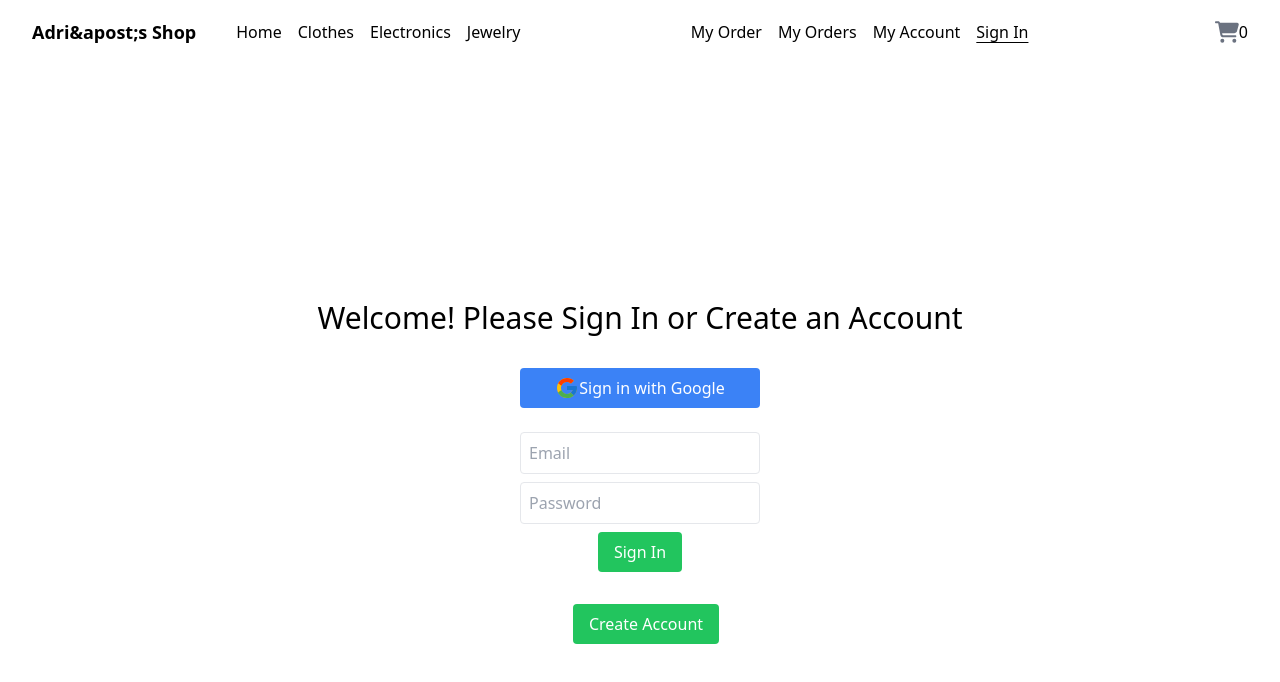
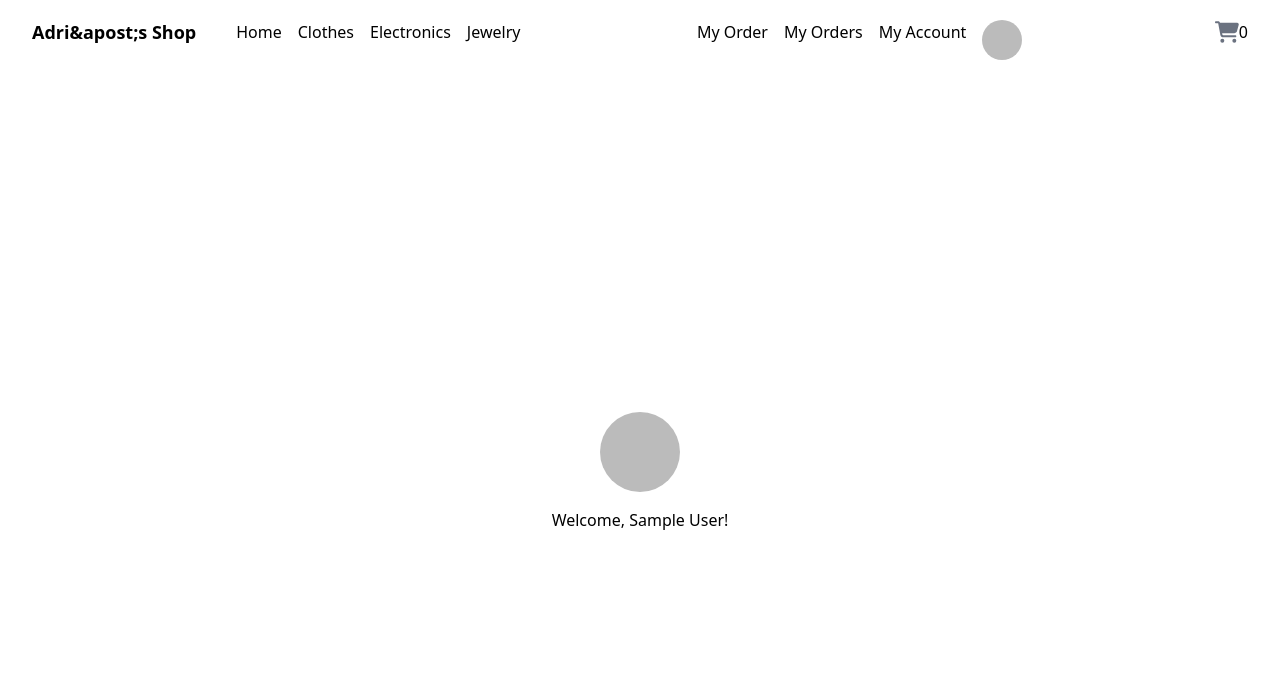
Before and after one commit to Adri-ESM/react-vite-tailwind, a React (Vite) app: page /sign-in in a window 1280 px wide. Shown: the top 682 px of the page. Built offline with nearby package versions, Linux system fonts and the light colour scheme; no server answers; sample sign-in values are in the browser's storage.

Commit message:
login with gmail and add the gmail photo and logOut button

```diff
--- a/src/Components/Navbar/index.jsx
+++ b/src/Components/Navbar/index.jsx
@@ -3,12 +3,16 @@ import { NavLink } from "react-router-dom";
 import { ShoppingCartContext } from "../../Contexts/Context";
 import { FontAwesomeIcon } from "@fortawesome/react-fontawesome";
 import { faShoppingCart, faBars, faTimes } from "@fortawesome/free-solid-svg-icons";
+import { auth, signOut } from '../../Firebase';
+
 
 const Navbar = () => {
   const { openCart, count } = useContext(ShoppingCartContext);
   const activeStyle = "underline underline-thickness-thin underline-offset-4";
   const [isMenuOpen, setIsMenuOpen] = useState(false);
   const [isScrolled, setIsScrolled] = useState(false);
+  const [user, setUser] = useState(null);
+  const [ showLogout, setShowLogout ] = useState(false);
 
   useEffect(() => {
     const handleScroll = () => {
@@ -16,16 +20,34 @@ const Navbar = () => {
       setIsScrolled(scrollTop > 0);
     };
 
+    const unsubscribe = auth.onAuthStateChanged((user) => {
+      if (user) {
+        setUser(user);
+      } else {
+        setUser(null);
+      }
+    });
+
     window.addEventListener("scroll", handleScroll);
 
     return () => {
       window.removeEventListener("scroll", handleScroll);
+      unsubscribe();
     };
   }, []);
 
   const toggleMenu = () => {
     setIsMenuOpen(!isMenuOpen);
   };
+
+  const handleSignOut = async () => {
+    try {
+      await signOut(auth);
+      setUser(null);
+    } catch (error) {
+      console.error('Error signing out: ', error);
+    }
+  }
 
   return (
     <nav className={`fixed top-0 w-full z-20 transition-all duration-300 ${isScrolled ? 'bg-white shadow-md' : 'bg-transparent'}`}>
@@ -44,7 +66,33 @@ const Navbar = () => {
             <NavLink to="/my-order" className={({ isActive }) => (isActive ? activeStyle : undefined)}>My Order</NavLink>
             <NavLink to="/my-orders" className={({ isActive }) => (isActive ? activeStyle : undefined)}>My Orders</NavLink>
             <NavLink to="/my-account" className={({ isActive }) => (isActive ? activeStyle : undefined)}>My Account</NavLink>
-            <NavLink to="/sign-in" className={({ isActive }) => (isActive ? activeStyle : undefined)}>Sign In</NavLink>
+            {!user && (
+              <NavLink to="/sign-in" className={({ isActive }) => (isActive ? activeStyle : undefined)}>Sign In</NavLink>
+            )}
+            {user && (
+           <div className="relative mt-4"
+           onMouseEnter={() => setShowLogout(true)}
+           onMouseLeave={() => setShowLogout(false)}
+         >
+         <div className="relative">
+           <img
+             src={user.photoURL}
+             alt="User Avatar"
+             className="w-10 h-10 rounded-full cursor-pointer"
+           />
+         </div>
+         {showLogout && (
+           <div className="absolute top-12 left-1/2 transform -translate-x-1/2 w-32 flex justify-center">
+             <button
+               onClick={handleSignOut}
+               className="bg-red-500 text-white w-32 h-10 rounded hover:bg-red-600 transition duration-300"
+             >
+               Sign Out
+             </button>
+           </div>
+         )}
+      </div>
+            )}
           </div>
           <div className="flex items-center space-x-4">
             <div className="md:hidden">
@@ -69,7 +117,9 @@ const Navbar = () => {
             <NavLink to="/my-order" className={({ isActive }) => (isActive ? activeStyle : undefined)} onClick={toggleMenu}>My Order</NavLink>
             <NavLink to="/my-orders" className={({ isActive }) => (isActive ? activeStyle : undefined)} onClick={toggleMenu}>My Orders</NavLink>
             <NavLink to="/my-account" className={({ isActive }) => (isActive ? activeStyle : undefined)} onClick={toggleMenu}>My Account</NavLink>
-            <NavLink to="/sign-in" className={({ isActive }) => (isActive ? activeStyle : undefined)} onClick={toggleMenu}>Sign In</NavLink>
+            {!user && (
+              <NavLink to="/sign-in" className={({ isActive }) => (isActive ? activeStyle : undefined)} onClick={toggleMenu}>Sign In</NavLink>
+            )}
           </div>
         </div>
       </div>
@@ -84,7 +134,6 @@ export default Navbar;
 
 
 
-//ANTERIOR CON CART DENTRO DEL MENU
 // import { useContext, useState, useEffect } from "react";
 // import { NavLink } from "react-router-dom";
 // import { ShoppingCartContext } from "../../Contexts/Context";
--- a/src/Firebase/index.jsx
+++ b/src/Firebase/index.jsx
@@ -1,5 +1,5 @@
 import { initializeApp } from "firebase/app";
-import { getAuth, GoogleAuthProvider, createUserWithEmailAndPassword, signInWithPopup, signInWithEmailAndPassword } from "firebase/auth";
+import { getAuth, GoogleAuthProvider, createUserWithEmailAndPassword, signInWithPopup, signInWithEmailAndPassword, signOut } from "firebase/auth";
 import { getAnalytics } from "firebase/analytics";
 import { getFirestore } from 'firebase/firestore';
 
@@ -20,4 +20,5 @@ const googleProvider = new GoogleAuthProvider();
 const analytics = getAnalytics(app);
 const db = getFirestore(app); // Initialize Firestore
 
-export { auth, googleProvider, createUserWithEmailAndPassword, signInWithPopup, signInWithEmailAndPassword, analytics, db };
+
+export { auth, googleProvider, createUserWithEmailAndPassword, signInWithPopup, signInWithEmailAndPassword, signOut, analytics, db };
--- a/src/Pages/SignIn/index.jsx
+++ b/src/Pages/SignIn/index.jsx
@@ -1,6 +1,6 @@
-import { useState } from 'react';
+import { useState, useEffect } from 'react';
 import { useNavigate } from 'react-router-dom';
-import { auth, googleProvider, signInWithEmailAndPassword, signInWithPopup } from '../../Firebase';
+import { auth, googleProvider, signInWithEmailAndPassword, signInWithPopup, signOut } from '../../Firebase';
 import Layout from '../../Components/Layout';
 import GoogleIcon from '../../assets/icons';
 
@@ -8,6 +8,18 @@ const SignIn = () => {
   const navigate = useNavigate();
   const [email, setEmail] = useState('');
   const [password, setPassword] = useState('');
+  const [user, setUser] = useState(null);
+
+  useEffect(() => {
+    const unsubscribe = auth.onAuthStateChanged((user) => {
+      if (user) {
+        setUser(user);
+      } else {
+        setUser(null);
+      }
+    });
+    return () => unsubscribe();
+  }, []);
 
   const handleGoogleSignIn = async () => {
     try {
@@ -33,6 +45,13 @@ const SignIn = () => {
   return (
     <Layout>
       <div className="flex flex-col items-center justify-center min-h-screen py-2">
+        {user ? (
+          <div className="flex flex-col items-center">
+            <img src={user.photoURL} alt="User Avatar" className="w-20 h-20 rounded-full mb-4" />
+            <p className="mb-4">Welcome, {user.displayName}!</p>
+          </div>
+        ) : (
+          <>
             <div className="mb-8">
               <h1 className="text-3xl mt-0">Welcome! Please Sign In or Create an Account</h1>
             </div>
@@ -79,6 +98,8 @@ const SignIn = () => {
                 Create Account
               </button>
             </div>
+          </>
+        )}
       </div>
     </Layout>
   );
```
Also changed, not shown: src/Components/Navbar/Navbar.module.css (added, +24 -0 lines). Lines whose indentation alone changed are shown as unchanged.
